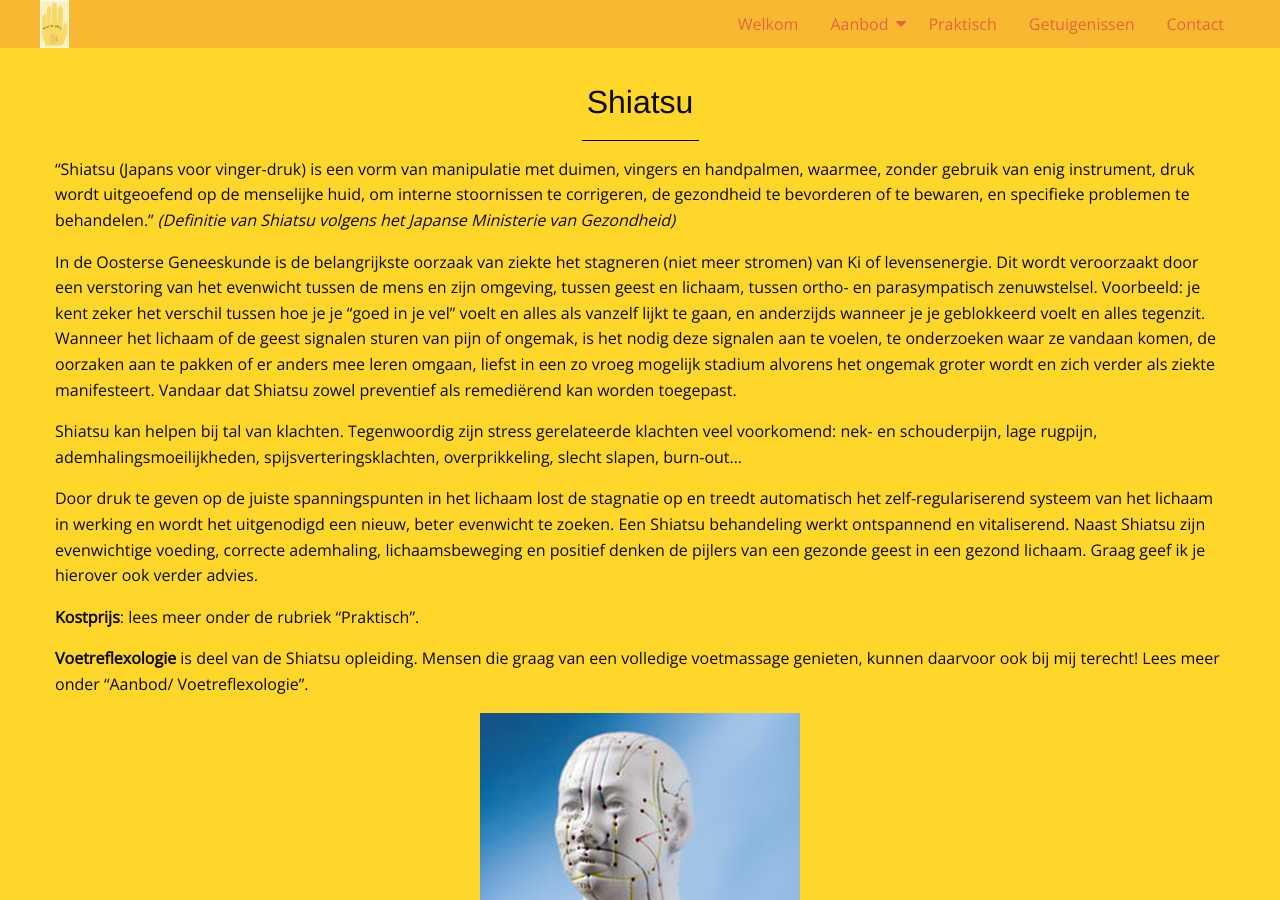
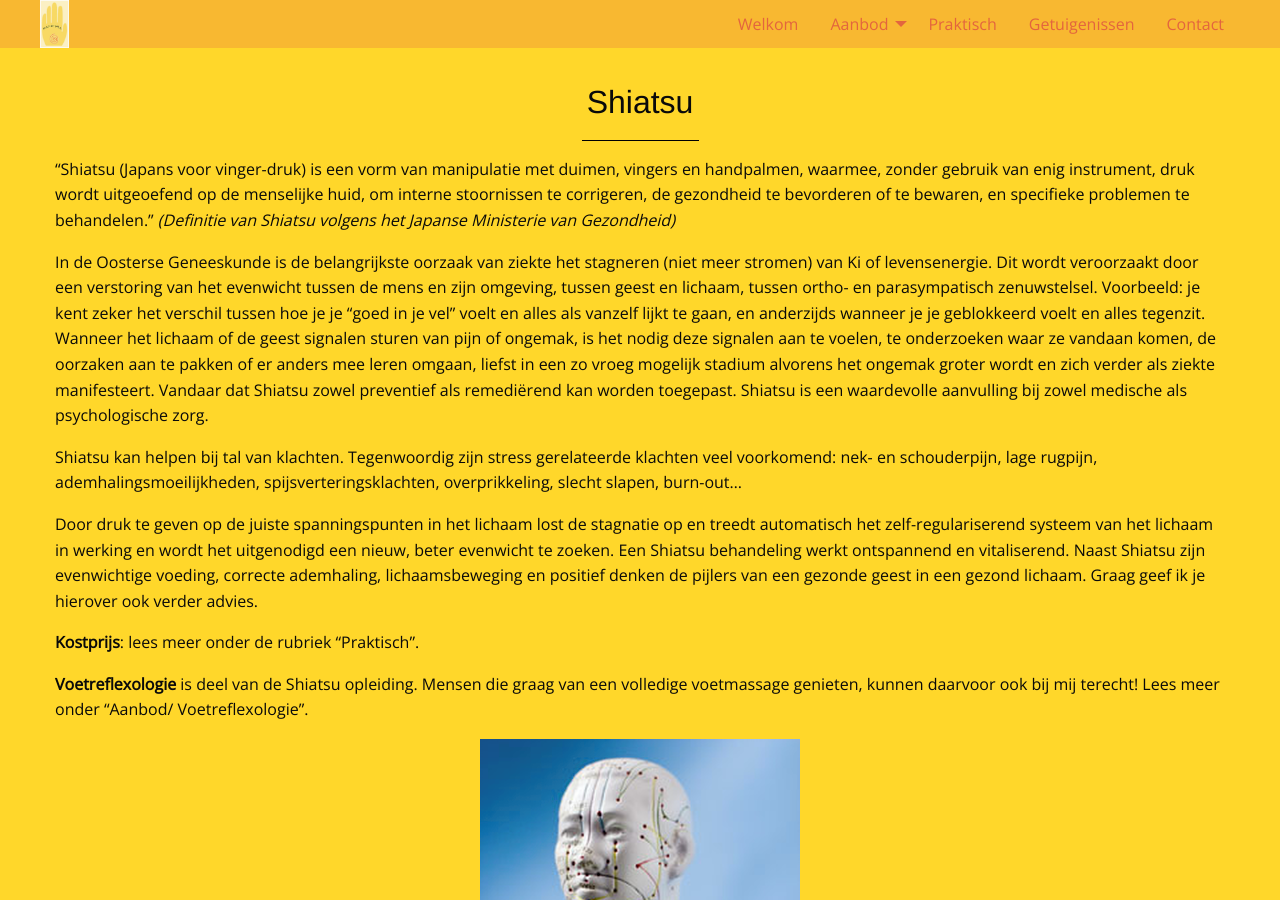
Before and after one commit to manopura/manopura.github.io, a Jekyll site: the page built from shiatsu.md, in a window 1280 px wide and 900 px high. Built offline with Jekyll 4.4.1, drawn with Linux system fonts in a browser that asks for light colours; nearby versions of some CDN libraries; our own code applies the rules of GitHub Pages for plain Markdown files.

Commit message:
Update shiatsu.md

```diff
--- a/shiatsu.md
+++ b/shiatsu.md
@@ -6,7 +6,7 @@ menu: shiatsu
 
 "Shiatsu (Japans voor vinger-druk)  is een vorm van manipulatie met duimen, vingers en handpalmen, waarmee, zonder gebruik van enig instrument, druk wordt uitgeoefend op de menselijke huid, om interne stoornissen te corrigeren, de gezondheid te bevorderen of te bewaren, en specifieke problemen te behandelen." *(Definitie van Shiatsu volgens het Japanse Ministerie van Gezondheid)*
 
-In de Oosterse Geneeskunde is de belangrijkste oorzaak van ziekte het stagneren (niet meer stromen) van Ki of levensenergie. Dit wordt veroorzaakt door een verstoring van het evenwicht tussen de mens en zijn omgeving, tussen geest en lichaam, tussen ortho- en parasympatisch zenuwstelsel. Voorbeeld: je kent zeker het verschil tussen hoe je je "goed in je vel" voelt en alles als vanzelf lijkt te gaan, en anderzijds wanneer je je geblokkeerd voelt en alles tegenzit. Wanneer het lichaam of de geest signalen sturen van pijn of ongemak, is het nodig deze signalen aan te voelen, te onderzoeken waar ze vandaan komen, de oorzaken aan te pakken of er anders mee leren omgaan, liefst in een zo vroeg mogelijk stadium alvorens het ongemak groter wordt en zich verder als ziekte manifesteert. Vandaar dat Shiatsu zowel preventief als remediërend kan worden toegepast.
+In de Oosterse Geneeskunde is de belangrijkste oorzaak van ziekte het stagneren (niet meer stromen) van Ki of levensenergie. Dit wordt veroorzaakt door een verstoring van het evenwicht tussen de mens en zijn omgeving, tussen geest en lichaam, tussen ortho- en parasympatisch zenuwstelsel. Voorbeeld: je kent zeker het verschil tussen hoe je je "goed in je vel" voelt en alles als vanzelf lijkt te gaan, en anderzijds wanneer je je geblokkeerd voelt en alles tegenzit. Wanneer het lichaam of de geest signalen sturen van pijn of ongemak, is het nodig deze signalen aan te voelen, te onderzoeken waar ze vandaan komen, de oorzaken aan te pakken of er anders mee leren omgaan, liefst in een zo vroeg mogelijk stadium alvorens het ongemak groter wordt en zich verder als ziekte manifesteert. Vandaar dat Shiatsu zowel preventief als remediërend kan worden toegepast. Shiatsu is een waardevolle aanvulling bij zowel medische als psychologische zorg.
 
 Shiatsu kan helpen bij tal van klachten. Tegenwoordig zijn stress gerelateerde klachten veel voorkomend: nek- en schouderpijn, lage rugpijn, ademhalingsmoeilijkheden, spijsverteringsklachten, overprikkeling, slecht slapen, burn-out...
 
```
